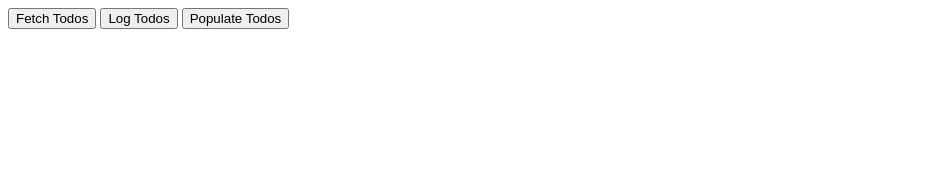
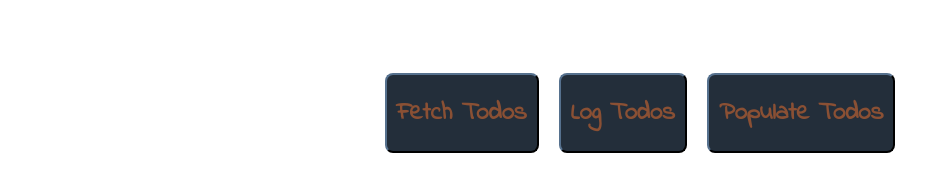
Before and after one commit to kallicain/todo-list, a plain HTML site: page index.html in a window 1280 px wide. Shown: the whole page, without its empty margins (0-950 px from the left). Drawn offline with Linux system fonts and the light colour scheme.

Commit message:
added styling

```diff
--- a/index.html
+++ b/index.html
@@ -7,13 +7,19 @@
     <title>To Do List</title>
     <link rel="stylesheet" href="./styles.css" />
     <script src="./todo.js" defer></script>
+    <link rel="preconnect" href="https://fonts.googleapis.com">
+<link rel="preconnect" href="https://fonts.gstatic.com" crossorigin>
+<link href="https://fonts.googleapis.com/css2?family=Indie+Flower&display=swap" rel="stylesheet">
   </head>
   <body>
+    <div class="buttons">
     <button onclick="fetchTodos()">Fetch Todos</button>
     <button onclick="logTodos()">Log Todos</button>
     <button onclick="populateTodos()">Populate Todos</button>
+  </div>
     <ol id="todo-list">
       <!-- LIs will go here -->
     </ol>
+
   </body>
 </html>
--- a/styles.css
+++ b/styles.css
@@ -0,0 +1,32 @@
+.buttons {
+  display: flex;
+  justify-content: center;
+  flex-direction: row;
+  margin-top: 5%;
+}
+
+button {
+  padding: 10px;
+  margin: 10px;
+  border-radius: 8px;
+  border-color: #232e3a;
+  height: 80px;
+  width: fit-content;
+  font-family: 'Indie Flower';
+  font-size: 25px;
+  text-align: center;
+  background-color: #232e3a;
+  color: #8a5034;
+  font-weight: bold;
+}
+
+ol {
+  display: flex;
+  flex-direction: column;
+  justify-content: center;
+  align-items: center;
+}
+
+button:hover {
+  color: #c49e85;
+}
```
